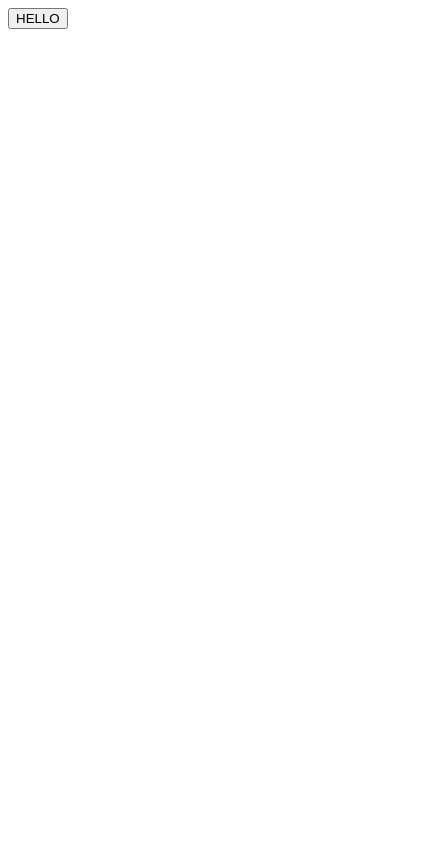
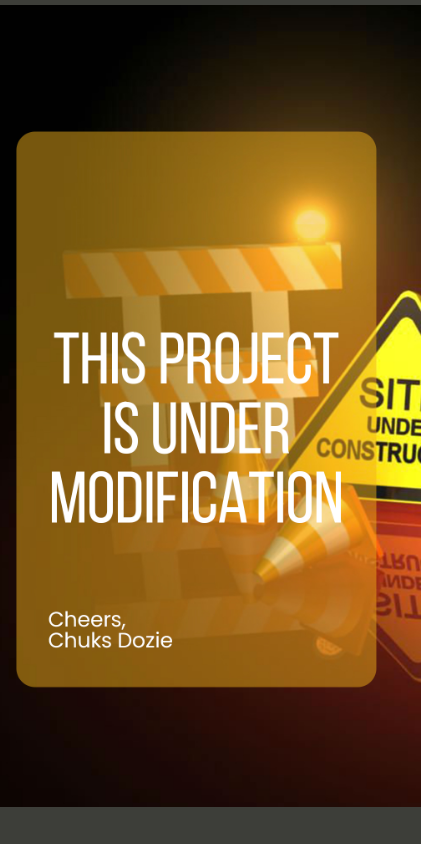
Before and after one commit to chuksdozie/duty-roster, a plain HTML site: page index.html in a window 390 px wide. Shown: the whole page, 421 px wide, since content can reach past the window. Drawn offline with Linux system fonts and the light colour scheme.

Commit message:
under modification

```diff
--- a/index.html
+++ b/index.html
@@ -4,11 +4,16 @@
     <meta charset="UTF-8">
     <meta http-equiv="X-UA-Compatible" content="IE=edge">
     <meta name="viewport" content="width=device-width, initial-scale=1.0">
+    <link rel="stylesheet" href="style.css">
 
     <title>Document</title>
 </head>
 <body>
     <button class="mybut">HELLO</button>
+    <div class="constimg">
+        <img id="underconst" src="./undermodification.jpg">
+        <img id="underconst1" src="./undermodificationmobile.jpg">
+    </div>
 </body>
 <script src="app.js"></script>
 </html>
--- /dev/null
+++ b/style.css
@@ -0,0 +1,35 @@
+body {
+  margin: auto;
+  width: 100%;
+  background-color: #3d3e39;
+}
+
+#underconst {
+  height: 95vh;
+}
+
+#underconst1 {
+  display: none;
+}
+
+.mybut {
+  display: none;
+}
+
+.constimg {
+  display: flex;
+  justify-content: center;
+  width: 100%;
+  margin: 5px 0;
+}
+
+@media screen and (max-width: 768px) {
+  #underconst1 {
+    display: block;
+    height: 95vh;
+  }
+
+  #underconst {
+    display: none;
+  }
+}
```
Also changed, not shown: undermodification.jpg (added), undermodificationmobile.jpg (added).
